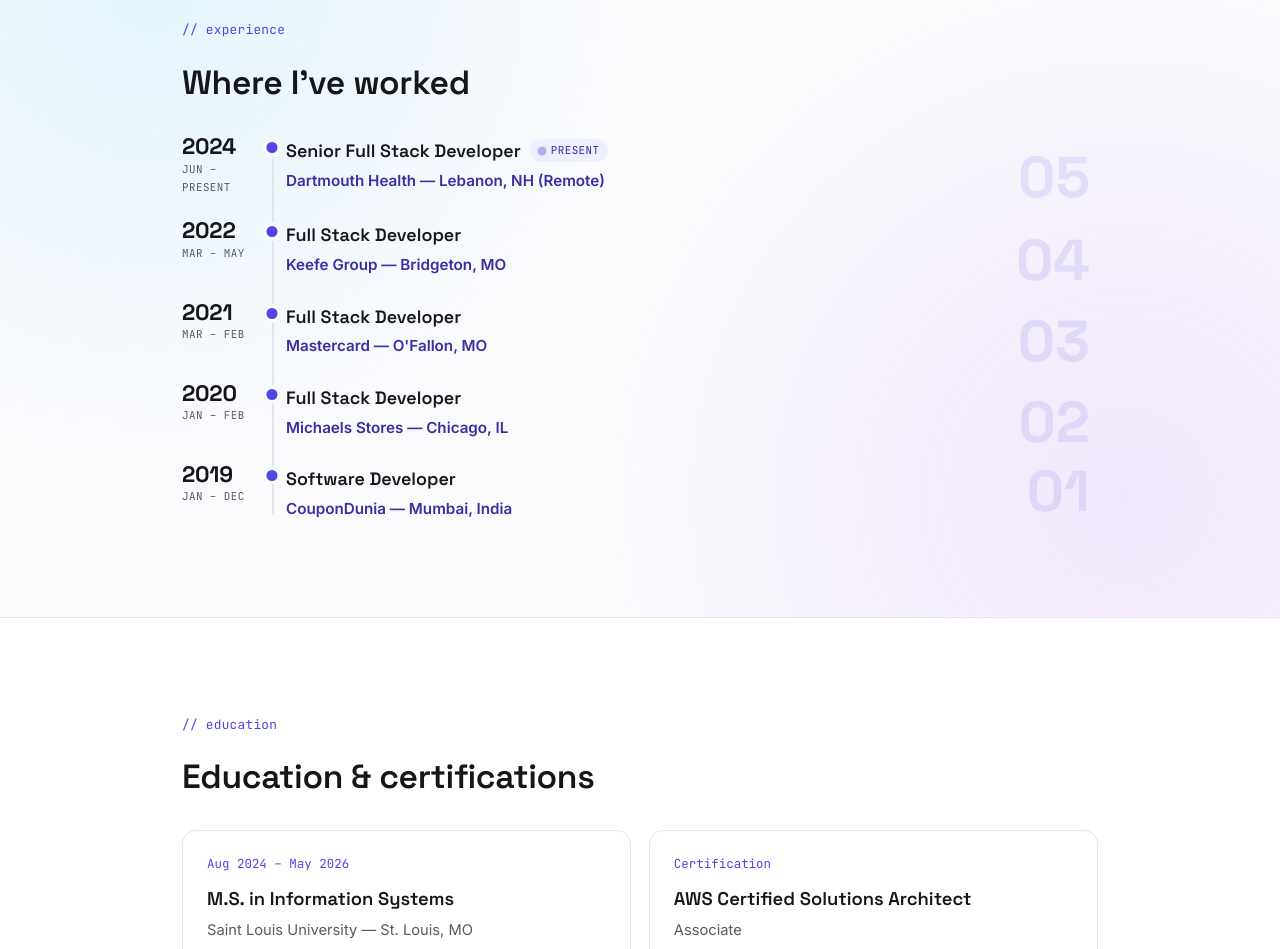
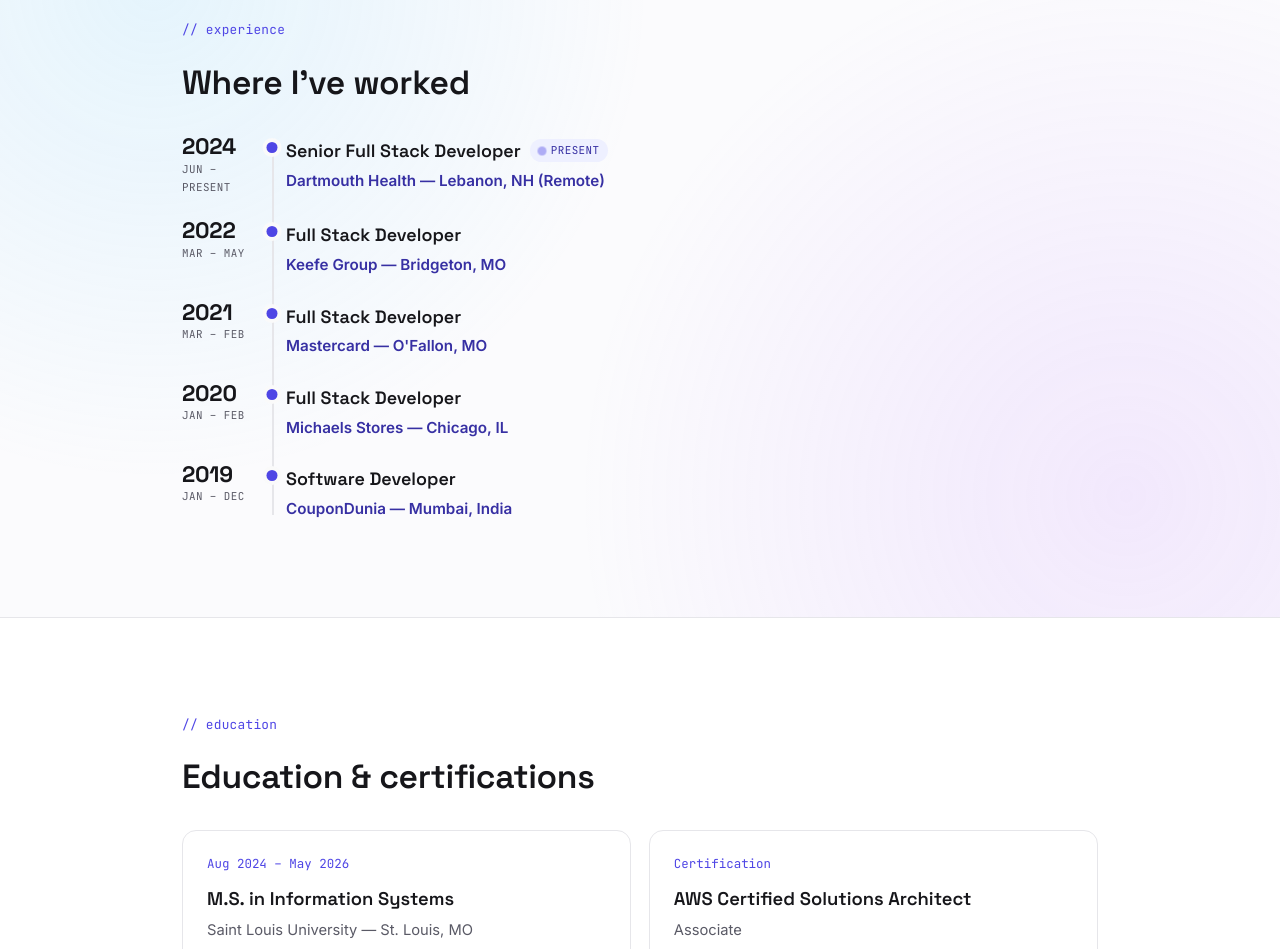
Before and after one commit to ravigoud100/my-portfolio, a plain HTML site: page index.html in a window 1280 px wide. Shown: the part 2560-3509 px from the top of the page. Drawn offline with Linux system fonts and the light colour scheme.

Commit message:
Remove experience number labels

```diff
--- a/script.js
+++ b/script.js
@@ -74,7 +74,6 @@
     ${EXPERIENCE.map((e, i) => {
       const { year, months } = parseEntryDate(e.date);
       const isPresent = /present/i.test(e.date);
-      const indexLabel = String(EXPERIENCE.length - i).padStart(2, "0");
       return `
     <article class="entry reveal" style="--i:${i}">
       <div class="entry__datecol">
@@ -89,7 +88,6 @@
         </div>
         <p class="entry__company">${e.company}</p>
       </div>
-      <span class="entry__index" aria-hidden="true">${indexLabel}</span>
     </article>`;
     }).join("")}
   `;
--- a/styles.css
+++ b/styles.css
@@ -273,21 +273,6 @@
   50% { opacity: 0.4; transform: scale(1.5); }
 }
 
-.entry__index {
-  position: absolute;
-  right: 0.5rem;
-  top: 50%;
-  transform: translateY(-50%);
-  z-index: 0;
-  font-family: var(--font-display);
-  font-weight: 700;
-  font-size: clamp(2.4rem, 5vw, 3.6rem);
-  color: color-mix(in srgb, var(--accent) 12%, transparent);
-  line-height: 1;
-  pointer-events: none;
-  user-select: none;
-}
-
 /* ---------- cards ---------- */
 .cards { display: grid; grid-template-columns: repeat(2, 1fr); gap: 1.1rem; }
 .card {
@@ -341,7 +326,6 @@
   .entry { grid-template-columns: var(--date-col) 1fr; row-gap: 0.3rem; }
   .entry__datecol { grid-column: 2; flex-direction: row; align-items: baseline; gap: 0.5rem; }
   .entry__content { grid-column: 2; }
-  .entry__index { display: none; }
 }
 
 @media (prefers-reduced-motion: reduce) {
```
